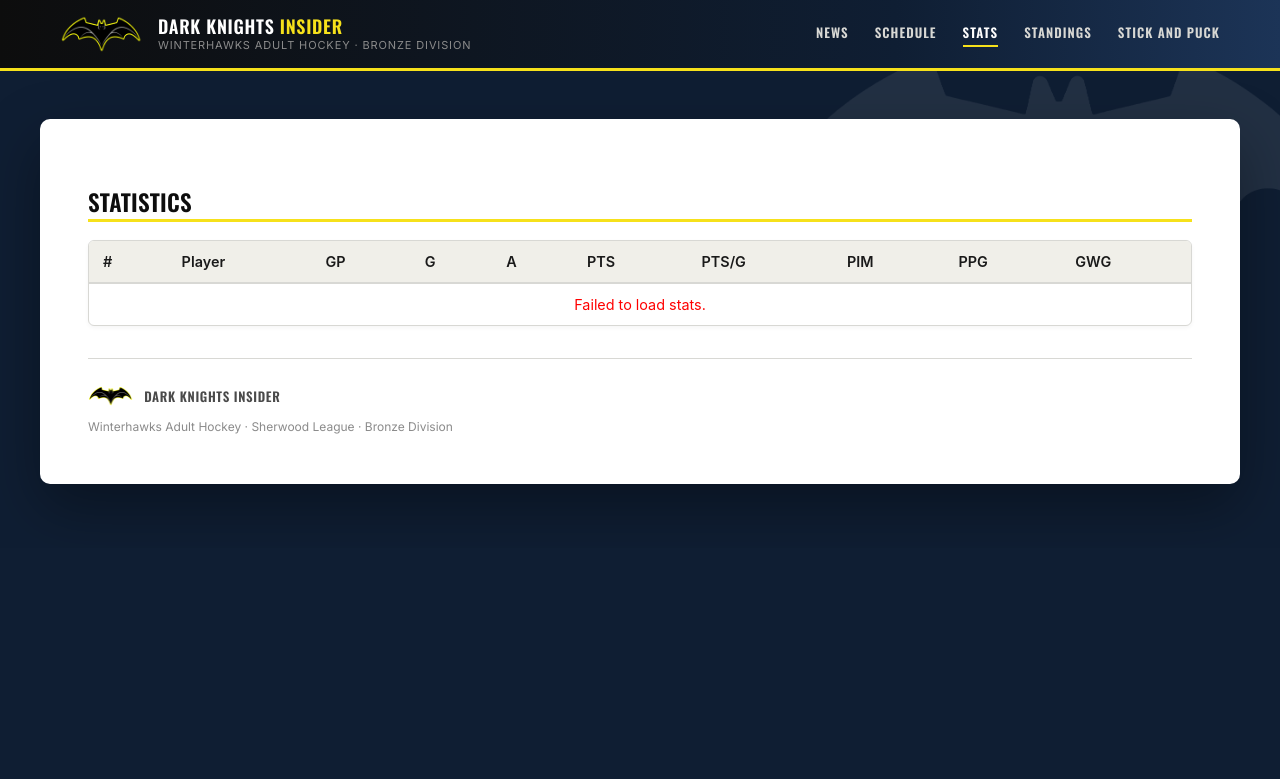
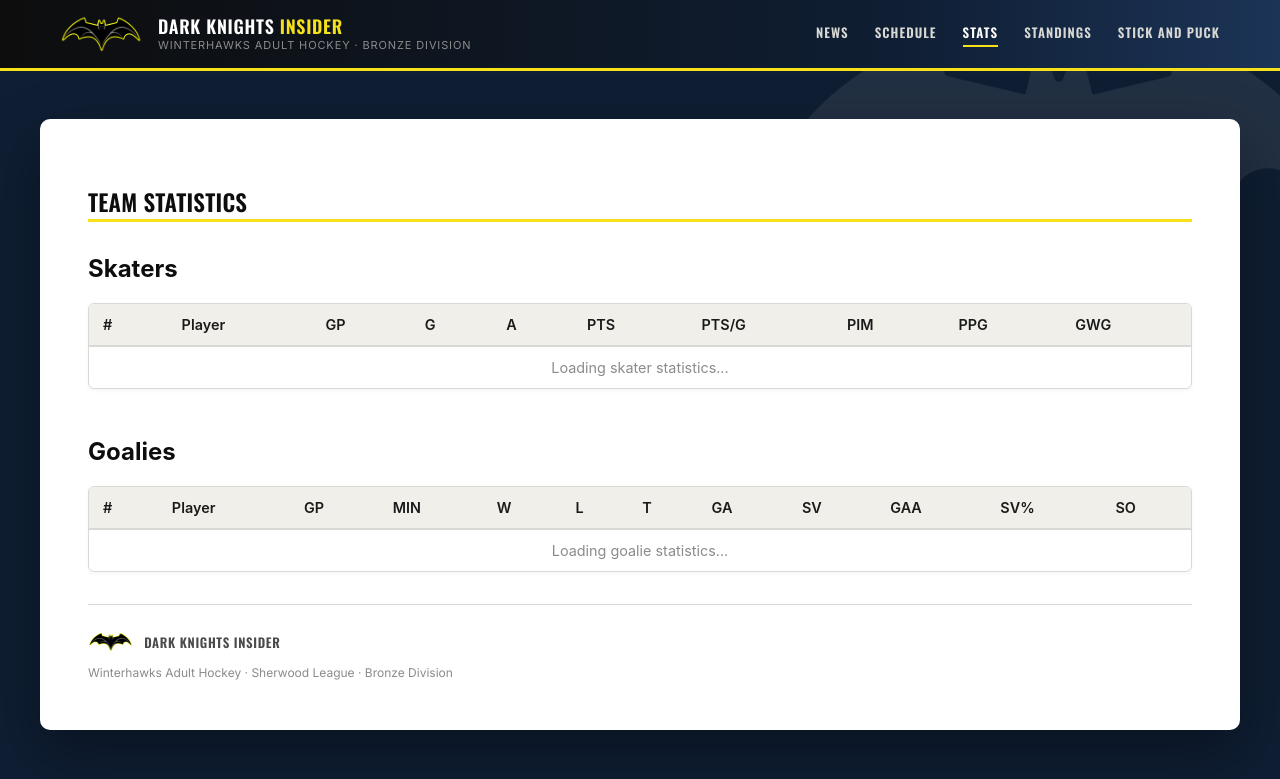
Before and after one commit to RachelMathison/DarkKnights, a Jekyll site: the page built from stats.html, in a window 1280 px wide. Shown: the top 779 px of the page. Built offline with Jekyll 4.4.1, drawn with Linux system fonts in a browser that asks for light colours.

Commit message:
Add goalie stats

```diff
--- a/stats.html
+++ b/stats.html
@@ -3,28 +3,54 @@ layout: default
 title: Team Statistics
 permalink: /stats/
 ---
-
+<h2 class="list-section-title">Team Statistics</h2>
 <div class="stats-container">
-  <h2 class="list-section-title">Statistics</h2>
+  <h2>Skaters</h2>
 
   <div class="stats-table-wrapper">
     <table class="stats-table" id="skaters-table">
       <thead>
         <tr>
-          <th data-key="number" onclick="sortTable('number')"># <span class="sort-icon"></span></th>
-          <th data-key="name" onclick="sortTable('name')">Player <span class="sort-icon"></span></th>
-          <th data-key="gp" onclick="sortTable('gp')">GP <span class="sort-icon"></span></th>
-          <th data-key="g" onclick="sortTable('g')">G <span class="sort-icon"></span></th>
-          <th data-key="a" onclick="sortTable('a')">A <span class="sort-icon"></span></th>
-          <th data-key="pts" onclick="sortTable('pts')">PTS <span class="sort-icon"></span></th>
-          <th data-key="avgPts" onclick="sortTable('avgPts')">PTS/G <span class="sort-icon"></span></th>
-          <th data-key="pim" onclick="sortTable('pim')">PIM <span class="sort-icon"></span></th>
-          <th data-key="ppg" onclick="sortTable('ppg')">PPG <span class="sort-icon"></span></th>
-          <th data-key="gw" onclick="sortTable('gw')">GWG <span class="sort-icon"></span></th>
+          <th onclick="sortTable('number')"># <span class="sort-icon" data-key="number"></span></th>
+          <th onclick="sortTable('name')">Player <span class="sort-icon" data-key="name"></span></th>
+          <th class="highlight-col" onclick="sortTable('gp')">GP <span class="sort-icon" data-key="gp"></span></th>
+          <th class="highlight-col" onclick="sortTable('g')">G <span class="sort-icon" data-key="g"></span></th>
+          <th onclick="sortTable('a')">A <span class="sort-icon" data-key="a"></span></th>
+          <th class="highlight-col" onclick="sortTable('pts')">PTS <span class="sort-icon" data-key="pts"></span></th>
+          <th class="highlight-col" onclick="sortTable('avgPts')">PTS/G <span class="sort-icon" data-key="avgPts"></span></th>
+          <th onclick="sortTable('pim')">PIM <span class="sort-icon" data-key="pim"></span></th>
+          <th onclick="sortTable('ppg')">PPG <span class="sort-icon" data-key="ppg"></span></th>
+          <th onclick="sortTable('gw')">GWG <span class="sort-icon" data-key="gw"></span></th>
         </tr>
       </thead>
-      <tbody id="stats-tbody">
-        <tr><td colspan="10" style="text-align: center; color: var(--gray-500);">Loading player statistics...</td></tr>
+      <tbody id="skaters-tbody">
+        <tr><td colspan="10" style="text-align: center; color: var(--gray-500);">Loading skater statistics...</td></tr>
+      </tbody>
+    </table>
+  </div>
+
+  <h2 style="margin-top: 3rem;">Goalies</h2>
+
+  <div class="stats-table-wrapper">
+    <table class="stats-table" id="goalies-table">
+      <thead>
+        <tr>
+          <th>#</th>
+          <th>Player</th>
+          <th>GP</th>
+          <th>MIN</th>
+          <th>W</th>
+          <th>L</th>
+          <th>T</th>
+          <th>GA</th>
+          <th>SV</th>
+          <th>GAA</th>
+          <th>SV%</th>
+          <th>SO</th>
+        </tr>
+      </thead>
+      <tbody id="goalies-tbody">
+        <tr><td colspan="12" style="text-align: center; color: var(--gray-500);">Loading goalie statistics...</td></tr>
       </tbody>
     </table>
   </div>
@@ -32,35 +58,44 @@ permalink: /stats/
 
 <script>
   let skaterStats = [];
+  let goalieStats = [];
+  // Explicitly set default to points descending (highest first)
   let currentSort = { key: 'pts', ascending: false };
 
-  // Map sort keys to their respective column index (0-based)
   const columnKeys = ['number', 'name', 'gp', 'g', 'a', 'pts', 'avgPts', 'pim', 'ppg', 'gw'];
 
   async function fetchStats() {
     try {
       const response = await fetch('https://knights-stats.xarria.workers.dev');
       const data = await response.json();
+
       skaterStats = data.skaters;
+      goalieStats = data.goalies;
 
-      sortData(currentSort.key, currentSort.ascending);
+      // Run initial sort using the default object directly
+      executeSort();
+      renderGoalies();
     } catch (error) {
-      document.getElementById('stats-tbody').innerHTML = `<tr><td colspan="10" style="text-align: center; color: red;">Failed to load stats.</td></tr>`;
       console.error('Error fetching stats:', error);
     }
   }
 
   function sortTable(key) {
     if (currentSort.key === key) {
+      // Toggle direction if clicking the same column header
       currentSort.ascending = !currentSort.ascending;
     } else {
+      // New column selected: text/numbers start ascending, stats start descending
       currentSort.key = key;
       currentSort.ascending = (key === 'name' || key === 'number');
     }
-    sortData(currentSort.key, currentSort.ascending);
+    executeSort();
   }
 
-  function sortData(key, ascending) {
+  function executeSort() {
+    const key = currentSort.key;
+    const asc = currentSort.ascending;
+
     skaterStats.sort((a, b) => {
       let valA = a[key];
       let valB = b[key];
@@ -70,40 +105,37 @@ permalink: /stats/
         valB = valB.toLowerCase();
       }
 
-      if (valA < valB) return ascending ? -1 : 1;
-      if (valA > valB) return ascending ? 1 : -1;
+      if (valA < valB) return asc ? -1 : 1;
+      if (valA > valB) return asc ? 1 : -1;
       return 0;
     });
 
-    updateTableUI();
+    updateSkaterUI();
   }
 
-  function updateTableUI() {
+  function updateSkaterUI() {
     const activeIndex = columnKeys.indexOf(currentSort.key);
 
-    // 1. Update Header Classes and Icons
     document.querySelectorAll('#skaters-table th').forEach((th, index) => {
       const icon = th.querySelector('.sort-icon');
+      if (icon) {
         icon.textContent = '';
-
         if (index === activeIndex) {
           th.classList.add('active-sort-col');
           icon.textContent = currentSort.ascending ? '▲' : '▼';
         } else {
           th.classList.remove('active-sort-col');
         }
+      }
     });
 
-    // 2. Render Body and Highlight Active Column Cells
-    const tbody = document.getElementById('stats-tbody');
-
+    const tbody = document.getElementById('skaters-tbody');
     if (skaterStats.length === 0) {
       tbody.innerHTML = `<tr><td colspan="10" style="text-align: center;">No skater stats found.</td></tr>`;
       return;
     }
 
-    tbody.innerHTML = skaterStats.map(player => {
-      return `
+    tbody.innerHTML = skaterStats.map(player => `
       <tr>
         <td ${activeIndex === 0 ? 'class="active-sort-col"' : ''}><strong>${player.number}</strong></td>
         <td ${activeIndex === 1 ? 'class="active-sort-col"' : ''}>
@@ -120,8 +152,36 @@ permalink: /stats/
         <td ${activeIndex === 8 ? 'class="active-sort-col"' : ''}>${player.ppg}</td>
         <td ${activeIndex === 9 ? 'class="active-sort-col"' : ''}>${player.gw}</td>
       </tr>
-      `;
-    }).join('');
+    `).join('');
+  }
+
+  function renderGoalies() {
+    const tbody = document.getElementById('goalies-tbody');
+    if (goalieStats.length === 0) {
+      tbody.innerHTML = `<tr><td colspan="12" style="text-align: center;">No goalie stats found.</td></tr>`;
+      return;
+    }
+
+    tbody.innerHTML = goalieStats.map(goalie => `
+      <tr>
+        <td><strong>${goalie.number}</strong></td>
+        <td>
+          <div class="player-cell">
+            <a href="${goalie.profileUrl}" class="player-name" target="_blank" rel="noopener noreferrer">${goalie.name}</a>
+          </div>
+        </td>
+        <td>${goalie.gp}</td>
+        <td>${goalie.min}</td>
+        <td>${goalie.w}</td>
+        <td>${goalie.l}</td>
+        <td>${goalie.t}</td>
+        <td>${goalie.ga}</td>
+        <td>${goalie.sv}</td>
+        <td>${goalie.gaa.toFixed(2)}</td>
+        <td>${goalie.svPct.toFixed(3)}</td>
+        <td>${goalie.so}</td>
+      </tr>
+    `).join('');
   }
 
   fetchStats();
```
Lines whose indentation alone changed are shown as unchanged.
